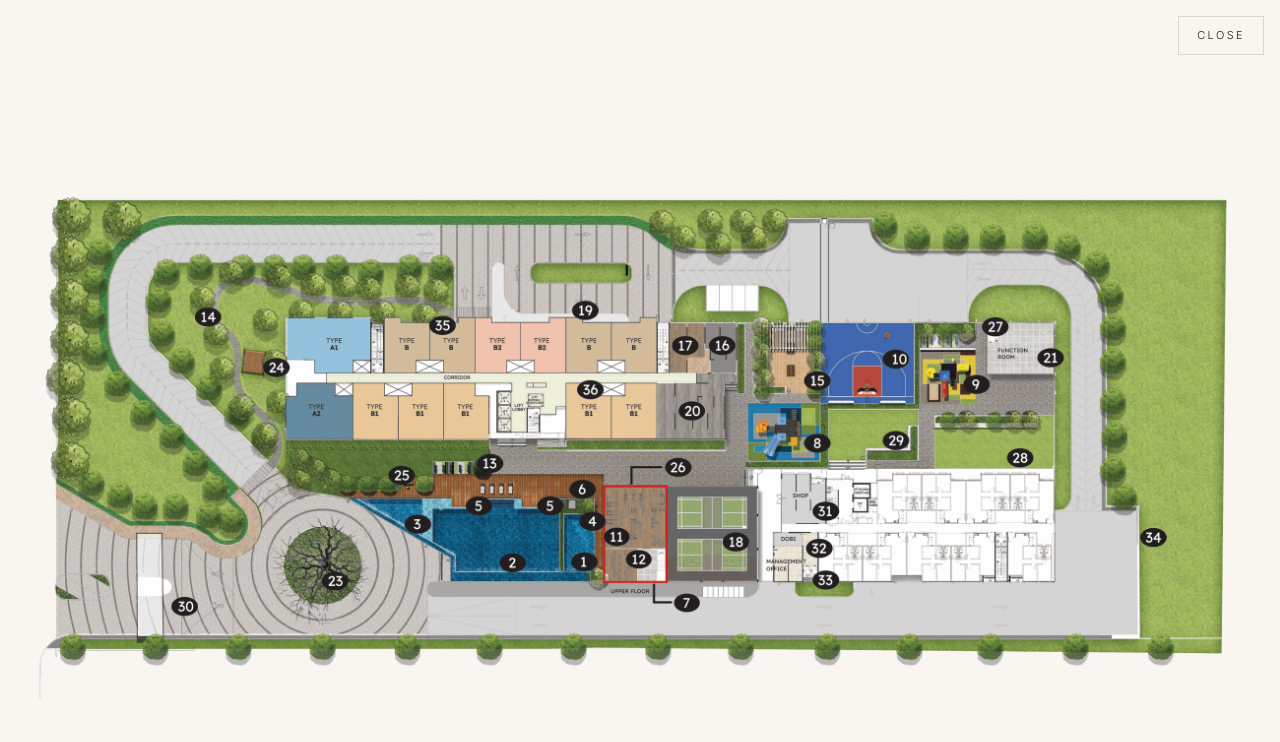
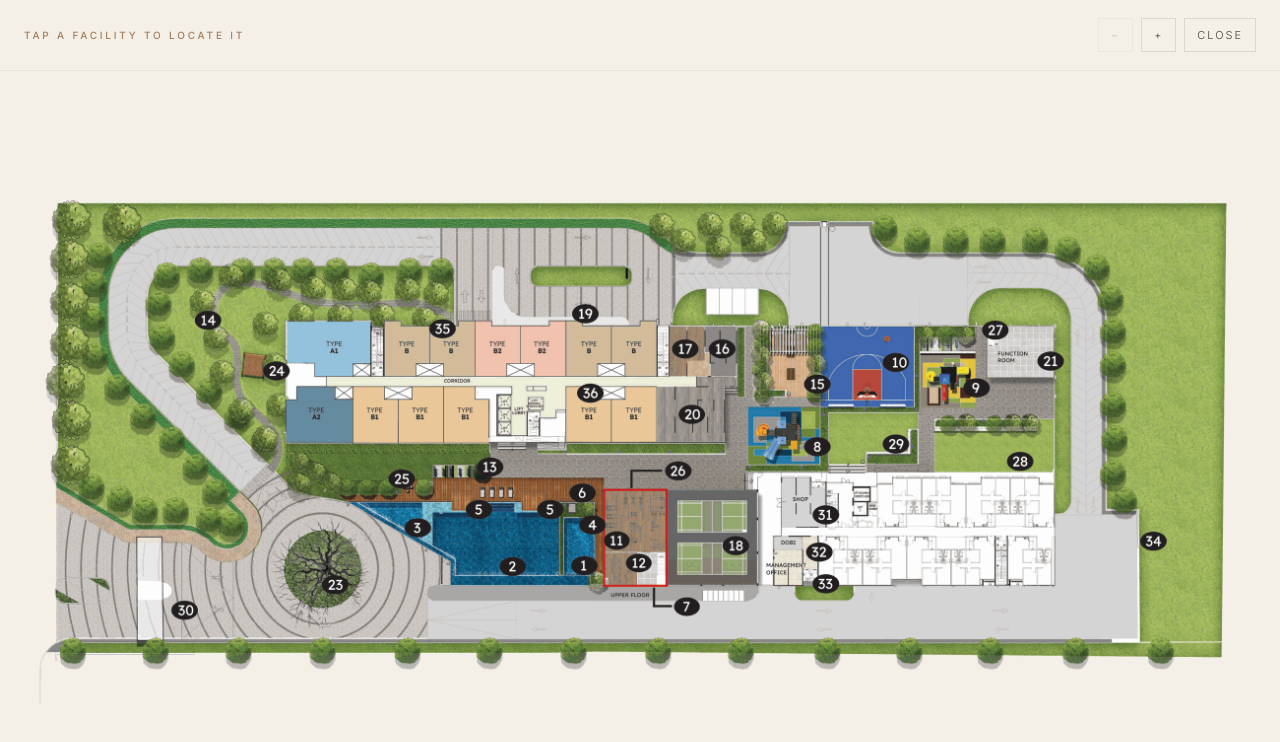
Before and after one commit to Koreqgt/kimori, a Next.js app: page / in a window 1280 px wide. Both pictures are taken after a click on the button "EXPAND". Shown: the part 9084-9826 px from the top of the page. Built offline with nearby package versions, Linux system fonts and the light colour scheme.

Commit message:
fix: expand to have label of facility

```diff
--- a/src/app/globals.css
+++ b/src/app/globals.css
@@ -2550,28 +2550,30 @@ footer {
   position: fixed;
   inset: 0;
   z-index: 80;
-  background: var(--paper);
-  display: flex;
-  align-items: center;
-  justify-content: center;
-  padding: 64px 0 0;
+  background: var(--paper-2);
+  display: flex;
+  flex-direction: column;
+}
+.fac-plan-modal-bar {
+  flex-shrink: 0;
+  display: flex;
+  align-items: center;
+  justify-content: space-between;
+  gap: 16px;
+  padding: 18px 24px;
+  border-bottom: 1px solid var(--line-soft);
+}
+.fac-plan-modal-bar .fac-plan-buttons {
+  display: flex;
+  gap: 8px;
 }
 .fac-plan-modal .fac-plan-viewport {
-  max-height: 100dvh;
-}
-.fac-plan-close {
-  position: absolute;
-  top: 16px;
-  right: 16px;
-  z-index: 2;
-  padding: 10px 18px;
-  border: 1px solid var(--line);
-  background: var(--paper);
-  color: var(--ink);
-  font-size: 11px;
-  letter-spacing: 0.22em;
-  text-transform: uppercase;
-  cursor: pointer;
+  flex: 1;
+  min-height: 0;
+  /* centre the plan in the leftover space; "safe" keeps the top-left reachable
+     when the plan is zoomed larger than the screen */
+  display: grid;
+  place-content: safe center;
 }
 
 @media (max-width: 960px) {
--- a/src/components/sections/facilities.tsx
+++ b/src/components/sections/facilities.tsx
@@ -133,8 +133,13 @@ export function Facilities() {
   const [activeId, setActiveId] = useState<number | null>(null);
   const [zoomStep, setZoomStep] = useState(0);
   const [expanded, setExpanded] = useState(false);
-  const viewportRef = useRef<HTMLDivElement>(null);
-  const canvasRef = useRef<HTMLDivElement>(null);
+  // The inline plan and the full-screen one are both mounted while expanded, so
+  // they need separate refs — sharing one would leave it pointing at whichever
+  // mounted last, and nulled when the modal closes.
+  const inlineVpRef = useRef<HTMLDivElement>(null);
+  const inlineCanvasRef = useRef<HTMLDivElement>(null);
+  const modalVpRef = useRef<HTMLDivElement>(null);
+  const modalCanvasRef = useRef<HTMLDivElement>(null);
 
   // The plan always opens fitted to the frame, so nothing is hidden off-screen
   // and there is no sideways scrolling to discover. Reading the printed numbers
@@ -142,16 +147,22 @@ export function Facilities() {
   // so zoom stays opt-in via the +/Expand controls.
 
   const centerOn = useCallback((id: number) => {
-    const vp = viewportRef.current;
+    const marker = MARKERS.find((m) => m.id === id);
+    if (!marker) return;
+
+    for (const [vpRef, canvasRef] of [
+      [inlineVpRef, inlineCanvasRef],
+      [modalVpRef, modalCanvasRef],
+    ] as const) {
+      const vp = vpRef.current;
       const canvas = canvasRef.current;
-    const marker = MARKERS.find((m) => m.id === id);
-    if (!vp || !canvas || !marker) return;
-
+      if (!vp || !canvas) continue;
       vp.scrollTo({
         left: (canvas.offsetWidth * marker.x) / 100 - vp.clientWidth / 2,
         top: (canvas.offsetHeight * marker.y) / 100 - vp.clientHeight / 2,
         behavior: "smooth",
       });
+    }
   }, []);
 
   const select = useCallback(
@@ -175,9 +186,38 @@ export function Facilities() {
   }, [expanded]);
 
   const zoom = ZOOM_STEPS[zoomStep];
+  const activeName = activeId ? NAME_BY_ID.get(activeId) : undefined;
+  const activeLabel =
+    activeId && activeName
+      ? `${activeId} · ${activeName}`
+      : "Tap a facility to locate it";
 
-  const plan = (
-    <div className="fac-plan-viewport" ref={viewportRef}>
+  const zoomControls = (
+    <div className="fac-plan-buttons">
+      <button
+        type="button"
+        onClick={() => setZoomStep((z) => Math.max(0, z - 1))}
+        disabled={zoomStep === 0}
+        aria-label="Zoom out"
+      >
+        &minus;
+      </button>
+      <button
+        type="button"
+        onClick={() => setZoomStep((z) => Math.min(ZOOM_STEPS.length - 1, z + 1))}
+        disabled={zoomStep === ZOOM_STEPS.length - 1}
+        aria-label="Zoom in"
+      >
+        +
+      </button>
+    </div>
+  );
+
+  const renderPlan = (
+    vpRef: React.RefObject<HTMLDivElement | null>,
+    canvasRef: React.RefObject<HTMLDivElement | null>,
+  ) => (
+    <div className="fac-plan-viewport" ref={vpRef}>
       <div
         className="fac-plan-canvas"
         ref={canvasRef}
@@ -227,30 +267,9 @@ export function Facilities() {
         <Reveal delay={0.18}>
           <div className="fac-plan-frame">
             <div className="fac-plan-tools">
-              <span className="fac-plan-hint">
-                {activeId && NAME_BY_ID.get(activeId)
-                  ? `${activeId} · ${NAME_BY_ID.get(activeId)}`
-                  : "Tap a facility to locate it"}
-              </span>
+              <span className="fac-plan-hint">{activeLabel}</span>
               <div className="fac-plan-buttons">
-                <button
-                  type="button"
-                  onClick={() => setZoomStep((z) => Math.max(0, z - 1))}
-                  disabled={zoomStep === 0}
-                  aria-label="Zoom out"
-                >
-                  &minus;
-                </button>
-                <button
-                  type="button"
-                  onClick={() =>
-                    setZoomStep((z) => Math.min(ZOOM_STEPS.length - 1, z + 1))
-                  }
-                  disabled={zoomStep === ZOOM_STEPS.length - 1}
-                  aria-label="Zoom in"
-                >
-                  +
-                </button>
+                {zoomControls}
                 <button
                   type="button"
                   onClick={() => setExpanded(true)}
@@ -261,7 +280,7 @@ export function Facilities() {
               </div>
             </div>
 
-            {plan}
+            {renderPlan(inlineVpRef, inlineCanvasRef)}
 
             <div className="fac-plan-caption">
               <span className="fac-plan-caption-line" />
@@ -337,15 +356,20 @@ export function Facilities() {
           aria-modal="true"
           aria-label="Facilities site plan"
         >
+          <div className="fac-plan-modal-bar">
+            <span className="fac-plan-hint">{activeLabel}</span>
+            <div className="fac-plan-buttons">
+              {zoomControls}
               <button
                 type="button"
-            className="fac-plan-close"
                 onClick={() => setExpanded(false)}
                 aria-label="Close full screen plan"
               >
                 Close
               </button>
-          {plan}
+            </div>
+          </div>
+          {renderPlan(modalVpRef, modalCanvasRef)}
         </div>
       ) : null}
     </section>
```
Lines whose indentation alone changed are shown as unchanged.
